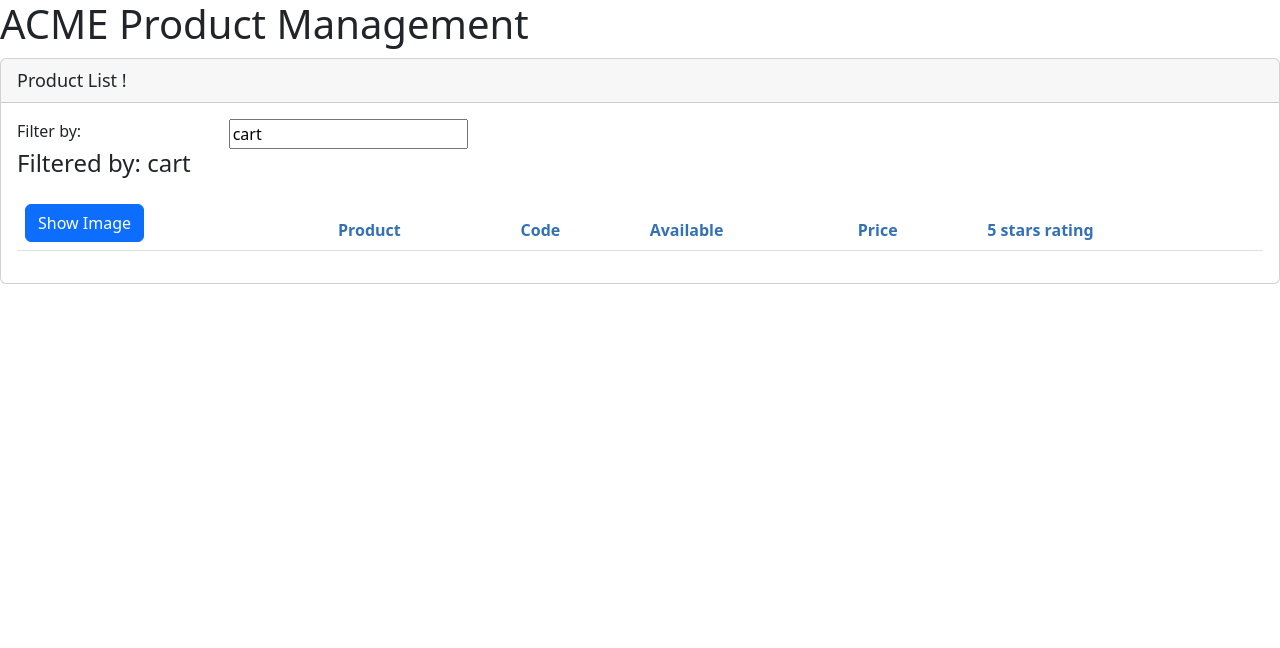
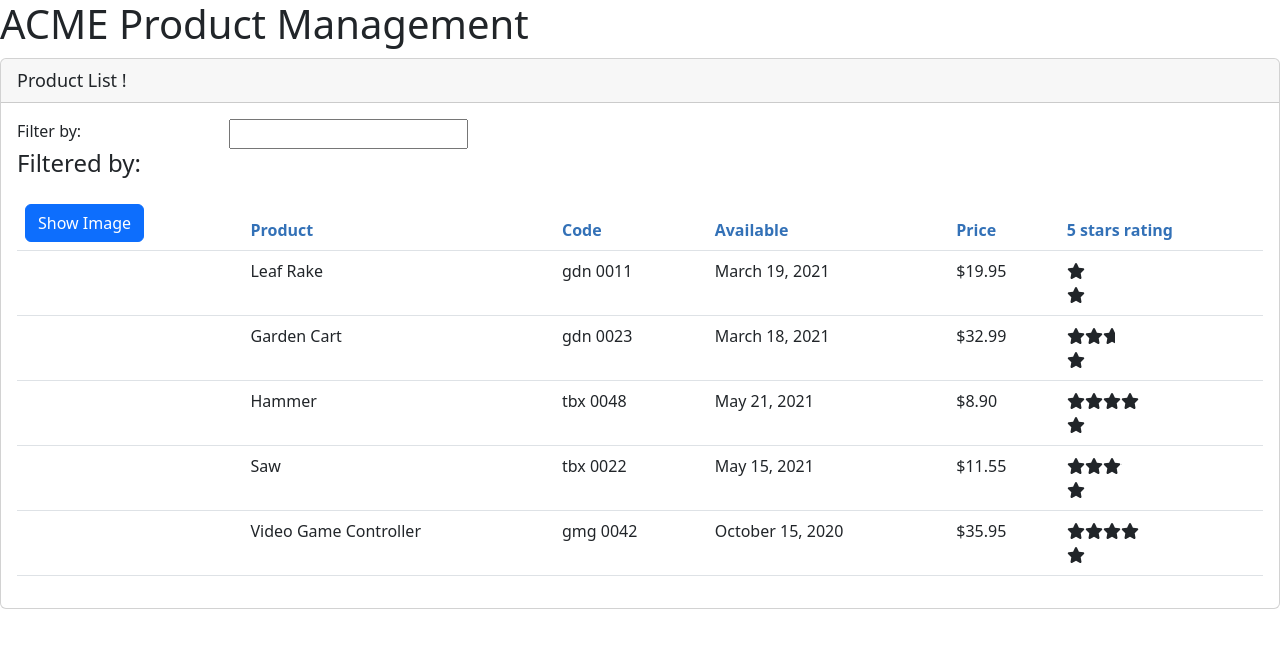
Before and after one commit to amirafatnassi/angulat-gettingStarted, an Angular app in the folder APM/: page / in a window 1280 px wide. Shown: the top 648 px of the page. Built offline with nearby package versions, Linux system fonts and the light colour scheme.

Commit message:
add product service

```diff
--- a/APM/src/app/products/product-list.component.ts
+++ b/APM/src/app/products/product-list.component.ts
@@ -1,5 +1,6 @@
 import { Component, OnInit } from '@angular/core';
 import { IProduct } from './product';
+import { ProductService } from './product.service';
 
 @Component({
   selector: 'pm-products',
@@ -11,8 +12,12 @@ export class ProductsComponent implements OnInit {
   imageWidth = 50;
   imageMargin = 2;
   showImage: boolean = false;
+  private _listFilter: string = '';
+  filteredProducts: IProduct[] = [];
+  products: IProduct[] = [];
 
-  private _listFilter: string = '';
+  constructor(private productService: ProductService) {}
+
   get listFilter(): string {
     return this._listFilter;
   }
@@ -21,62 +26,9 @@ export class ProductsComponent implements OnInit {
     this.filteredProducts = this.performFilter(value);
   }
 
-  filteredProducts: IProduct[] = [];
-  products: IProduct[] = [
-    {
-      productId: 1,
-      productName: 'Leaf Rake',
-      productCode: 'GDN-0011',
-      releaseDate: 'March 19, 2021',
-      description: 'Leaf rake with 48-inch wooden handle.',
-      price: 19.95,
-      starRating: 1.2,
-      imageUrl: 'assets/images/leaf_rake.png',
-    },
-    {
-      productId: 2,
-      productName: 'Garden Cart',
-      productCode: 'GDN-0023',
-      releaseDate: 'March 18, 2021',
-      description: '15 gallon capacity rolling garden cart',
-      price: 32.99,
-      starRating: 4.2,
-      imageUrl: 'assets/images/garden_cart.png',
-    },
-    {
-      productId: 5,
-      productName: 'Hammer',
-      productCode: 'TBX-0048',
-      releaseDate: 'May 21, 2021',
-      description: 'Curved claw steel hammer',
-      price: 8.9,
-      starRating: 4.8,
-      imageUrl: 'assets/images/hammer.png',
-    },
-    {
-      productId: 8,
-      productName: 'Saw',
-      productCode: 'TBX-0022',
-      releaseDate: 'May 15, 2021',
-      description: '15-inch steel blade hand saw',
-      price: 11.55,
-      starRating: 3.7,
-      imageUrl: 'assets/images/saw.png',
-    },
-    {
-      productId: 10,
-      productName: 'Video Game Controller',
-      productCode: 'GMG-0042',
-      releaseDate: 'October 15, 2020',
-      description: 'Standard two-button video game controller',
-      price: 35.95,
-      starRating: 4.6,
-      imageUrl: 'assets/images/xbox-controller.png',
-    },
-  ];
-
   ngOnInit(): void {
-    this._listFilter = 'cart';
+    this.products=this.productService.getProducts();
+    this.filteredProducts=this.products;
   }
 
   performFilter(filterBy: string): IProduct[] {
--- /dev/null
+++ b/APM/src/app/products/product.service.ts
@@ -0,0 +1,62 @@
+import { Injectable } from '@angular/core';
+import { IProduct } from './product';
+
+@Injectable({
+  providedIn: 'root',
+})
+export class ProductService {
+  getProducts(): IProduct[] {
+    return [
+      {
+        productId: 1,
+        productName: 'Leaf Rake',
+        productCode: 'GDN-0011',
+        releaseDate: 'March 19, 2021',
+        description: 'Leaf rake with 48-inch wooden handle.',
+        price: 19.95,
+        starRating: 1.2,
+        imageUrl: 'assets/images/leaf_rake.png',
+      },
+      {
+        productId: 2,
+        productName: 'Garden Cart',
+        productCode: 'GDN-0023',
+        releaseDate: 'March 18, 2021',
+        description: '15 gallon capacity rolling garden cart',
+        price: 32.99,
+        starRating: 3.2,
+        imageUrl: 'assets/images/garden_cart.png',
+      },
+      {
+        productId: 5,
+        productName: 'Hammer',
+        productCode: 'TBX-0048',
+        releaseDate: 'May 21, 2021',
+        description: 'Curved claw steel hammer',
+        price: 8.9,
+        starRating: 4.8,
+        imageUrl: 'assets/images/hammer.png',
+      },
+      {
+        productId: 8,
+        productName: 'Saw',
+        productCode: 'TBX-0022',
+        releaseDate: 'May 15, 2021',
+        description: '15-inch steel blade hand saw',
+        price: 11.55,
+        starRating: 3.7,
+        imageUrl: 'assets/images/saw.png',
+      },
+      {
+        productId: 10,
+        productName: 'Video Game Controller',
+        productCode: 'GMG-0042',
+        releaseDate: 'October 15, 2020',
+        description: 'Standard two-button video game controller',
+        price: 35.95,
+        starRating: 5,
+        imageUrl: 'assets/images/xbox-controller.png',
+      },
+    ];
+  }
+}
--- a/APM/src/app/shared/star.component.html
+++ b/APM/src/app/shared/star.component.html
@@ -2,7 +2,7 @@
      [style.width.px]="cropWidth"
      [title]="rating"
      (click)="onClick()">
-  <div style="width: 110px">
+  <div style="width: 75px">
     <fa-icon [icon]="faStar"></fa-icon>
     <fa-icon [icon]="faStar"></fa-icon>
     <fa-icon [icon]="faStar"></fa-icon>
--- a/APM/src/app/shared/star.component.ts
+++ b/APM/src/app/shared/star.component.ts
@@ -9,13 +9,13 @@ import { faStar } from '@fortawesome/free-solid-svg-icons';
 })
 export class StarComponent implements OnChanges {
   @Input() rating: number = 0;
-  cropWidth: number = 110;
+  cropWidth: number = 75;
   faStar = faStar;
   @Output() ratingClicked: EventEmitter<string>=
   new EventEmitter<string>;
 
   ngOnChanges(): void {
-    this.cropWidth = this.rating * 110/5;
+    this.cropWidth = this.rating * 75/5;
   }
 
   onClick(){
```
